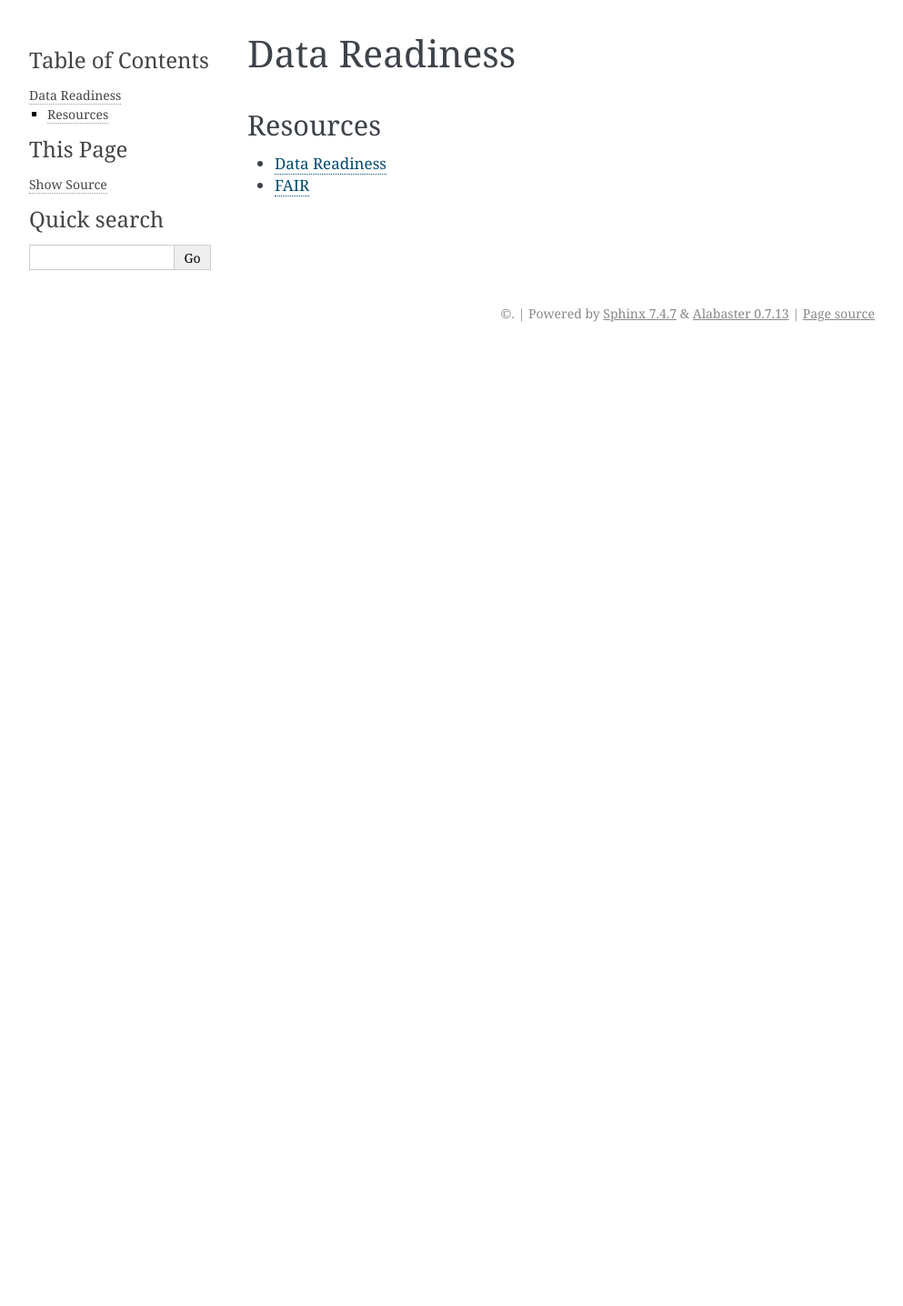
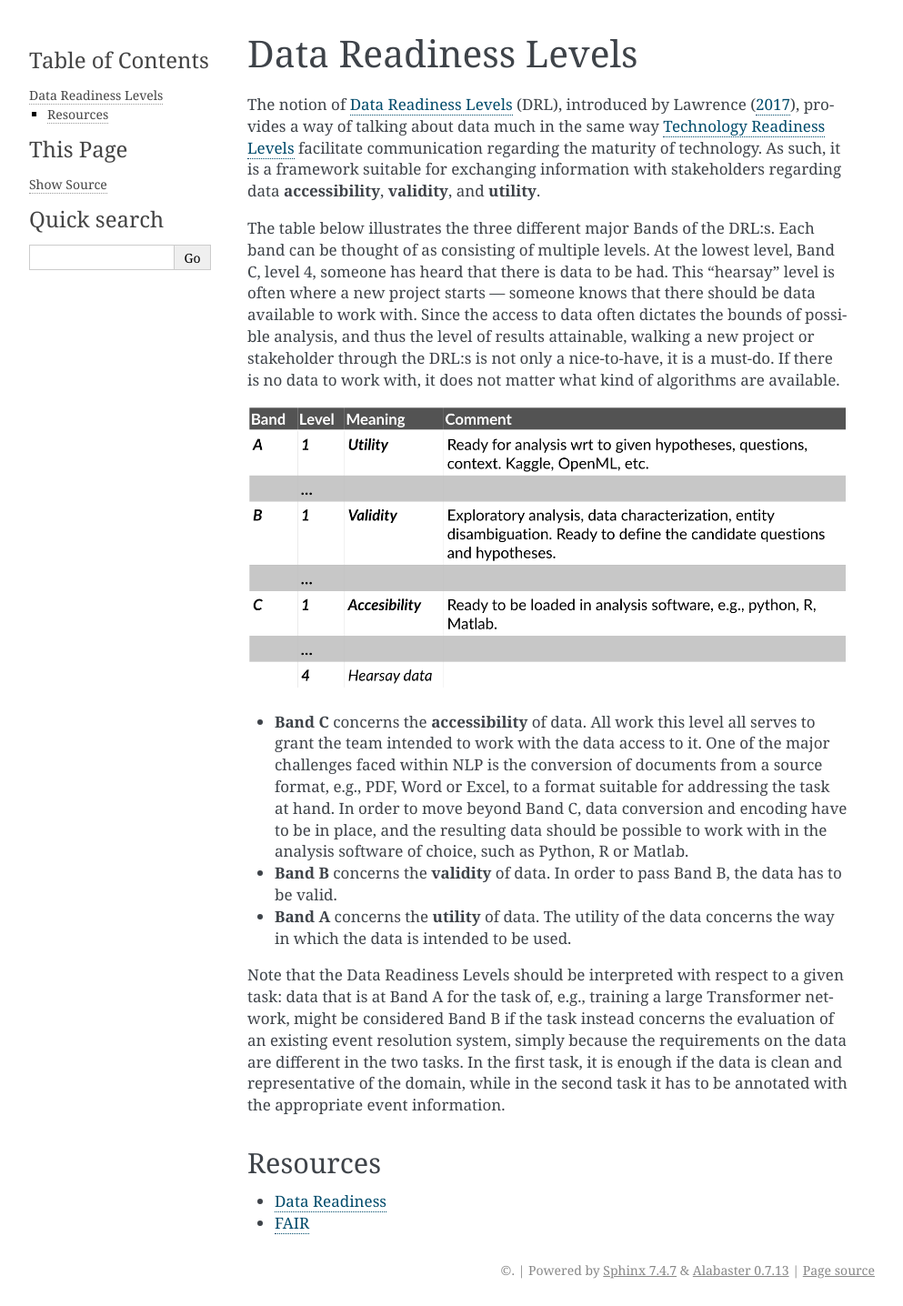
Before and after one commit to fredriko/nlp-data-readiness, a Sphinx documentation site: the page built from docs/data-readiness-levels.md, in a window 1280 px wide. Shown: the whole page at 91% size, without its empty margins (148-1141 px from the left). Built offline with Sphinx 7.4.7, drawn with Linux system fonts in a browser that asks for light colours; before the commit the page ends 900 px from its top, so only the background shows below that.

Commit message:
Intermediate commit.

```diff
--- a/docs/data-readiness-levels.md
+++ b/docs/data-readiness-levels.md
@@ -1,4 +1,36 @@
-# Data Readiness
+# Data Readiness Levels
+
+The notion of [Data Readiness Levels](http://data-readiness.org/) (DRL), introduced by Lawrence
+([2017](https://arxiv.org/abs/1705.02245)), provides a way of
+talking about data much in the same way [Technology Readiness Levels](https://en.wikipedia.org/wiki/Technology_readiness_level) facilitate
+communication regarding the maturity of technology. As such, it is a framework suitable for
+exchanging information with stakeholders regarding data **accessibility**, **validity**, and **utility**.
+
+The table below illustrates the three different major Bands of the DRL:s. Each band can be thought of as consisting of multiple
+levels. At the lowest level, Band C, level 4, someone has heard that there is data to be had. This "hearsay" level is
+often where a new project starts — someone knows that there should be data available to work with. Since the access
+to data often dictates the bounds of possible analysis, and thus the level of results attainable, walking a new project
+or stakeholder through the DRL:s is not only a nice-to-have, it is a must-do. If there is no data to work with, it does
+not matter what kind of algorithms are available.
+
+![Data Readiness Levels table](img/drl-table.png)
+
+* **Band C** concerns the **accessibility** of data. All work this level all serves to grant the team
+intended to work with the data access to it. One of the major challenges faced within NLP is the conversion of
+documents from a source format, e.g., PDF, Word or Excel, to a format suitable for addressing the task at hand.
+In order to move beyond Band C, data conversion and encoding have to be in place, and the resulting data should be
+possible to work with in the analysis software of choice, such as Python, R or Matlab.
+
+* **Band B** concerns the **validity** of data. In order to pass Band B, the data has to be valid.
+
+* **Band A** concerns the **utility** of data. The utility of the data concerns the way in which the data is intended to be
+used.
+
+Note that the Data Readiness Levels should be interpreted with respect to a given task: data that is at Band A
+for the task of, e.g., training a large Transformer network, might be considered Band B if the task instead concerns the
+ evaluation of an existing event resolution system, simply because the requirements on the data are different in the
+ two tasks. In the first task, it is enough if the data is clean and representative of the domain, while in the second
+ task it has to be annotated with the appropriate event information.
 
 
 
```
Also changed, not shown: docs/introduction.md (+1 -1 lines), docs/questions-for-guidance.md (+10 -0 lines), docs/img/drl-table.png (added).
